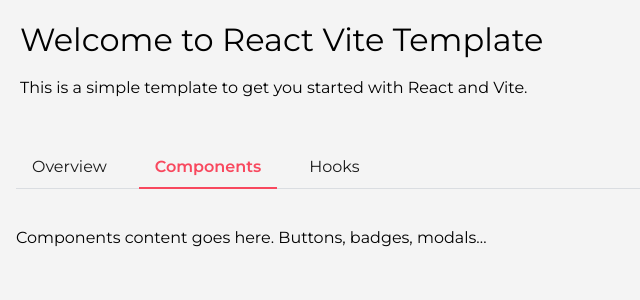
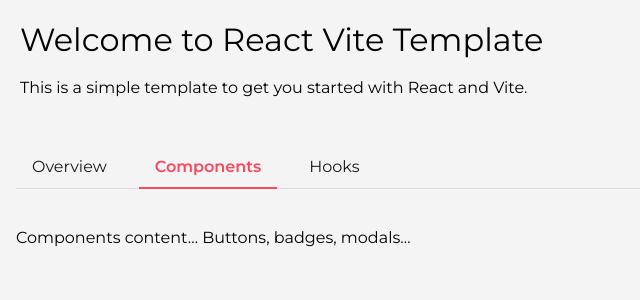
Before and after one commit to devoteamgcloud/react-vite-fe-template, a React (Vite) app: page / in a window 1280 px wide. Both pictures are taken after a click on the tab "Components". Shown: the top 300 px of the page, without its empty margins (0-640 px from the left). Built offline with nearby package versions, Linux system fonts and the light colour scheme.

Commit message:
Move intro text (header) and tabs to LibraryPage and wire routing

```diff
--- a/src/App.tsx
+++ b/src/App.tsx
@@ -1,53 +1,13 @@
-import Tabs from './components/common/organisms/Tabs'
-import { Main } from './components/common/styled'
-import { Typography as T } from './core/typography'
+// src/App.tsx (optional)
+import { BrowserRouter, Routes, Route } from 'react-router-dom'
+import LibraryPage from './pages/LiberyPage'
 
-function App() {
+export default function App() {
   return (
-    <>
-      <T.Heading3 style={{ margin: '20px' }}>
-        Welcome to React Vite Template
-      </T.Heading3>
-      <T.BodyBase style={{ margin: '20px' }}>
-        This is a simple template to get you started with React and Vite.
-      </T.BodyBase>
-
-      <Main>
-        <Tabs
-          items={[
-            {
-              key: 'overview',
-              label: 'Overview',
-              content: (
-                <T.BodyBase>
-                  Overview content goes here. Describe the template, goals, etc.
-                </T.BodyBase>
-              ),
-            },
-            {
-              key: 'components',
-              label: 'Components',
-              content: (
-                <T.BodyBase>
-                  Components content goes here. Buttons, badges, modals…
-                </T.BodyBase>
-              ),
-            },
-            {
-              key: 'hooks',
-              label: 'Hooks',
-              content: (
-                <T.BodyBase>
-                  Hooks content goes here. useToggle, useLocalStorage,
-                  useCounter…
-                </T.BodyBase>
-              ),
-            },
-          ]}
-        />
-      </Main>
-    </>
+    <BrowserRouter>
+      <Routes>
+        <Route index element={<LibraryPage />} />
+      </Routes>
+    </BrowserRouter>
   )
 }
-
-export default App
--- a/src/components/common/organisms/Tabs/index.ts
+++ b/src/components/common/organisms/Tabs/index.ts
@@ -1,3 +1,2 @@
-import Tabs from './Tabs'
-
-export default Tabs
+export { default } from './Tabs'
+export type { TabItem } from './Tabs'
--- a/src/main.tsx
+++ b/src/main.tsx
@@ -1,18 +1,20 @@
+// src/main.tsx
 import { StrictMode } from 'react'
 import { createRoot } from 'react-dom/client'
+import { BrowserRouter, Routes, Route } from 'react-router-dom'
+import { ThemeProvider } from '@emotion/react'
+import theme from './core/theme'
 import './index.css'
-import App from './App.tsx'
-import { BrowserRouter, Route, Routes } from 'react-router'
-import { ThemeProvider } from '@emotion/react'
-import theme from './core/theme.ts'
+
+import LibraryPage from './pages/LiberyPage'
 
 createRoot(document.getElementById('root')!).render(
   <StrictMode>
     <ThemeProvider theme={theme}>
       <BrowserRouter>
         <Routes>
-          //TODO: Add more routes that takes you to different template pages
-          <Route path="/" element={<App />} />
+          {/* One route that renders the whole page */}
+          <Route index element={<LibraryPage />} />
         </Routes>
       </BrowserRouter>
     </ThemeProvider>
--- /dev/null
+++ b/src/pages/LiberyPage/index.tsx
@@ -0,0 +1,22 @@
+// src/pages/LibraryPage/index.tsx
+import { Typography as T } from '../../core/typography'
+import Tabs from '../../components/common/organisms/Tabs'
+import { Main } from '../../components/common/styled'
+import { LIBRARY_TABS } from './tabs.config'
+
+export default function LibraryPage() {
+  return (
+    <>
+      <T.Heading3 style={{ margin: 20 }}>
+        Welcome to React Vite Template
+      </T.Heading3>
+      <T.BodyBase style={{ margin: 20 }}>
+        This is a simple template to get you started with React and Vite.
+      </T.BodyBase>
+
+      <Main>
+        <Tabs items={LIBRARY_TABS} defaultKey="overview" />
+      </Main>
+    </>
+  )
+}
--- /dev/null
+++ b/src/pages/LiberyPage/tabs.config.tsx
@@ -0,0 +1,11 @@
+// src/pages/LibraryPage/tabs.config.tsx
+import type { TabItem } from '../../components/common/organisms/Tabs'
+import OverviewTab from './tabs/Overview'
+import ComponentsTab from './tabs/Components'
+import HooksTab from './tabs/Hooks'
+
+export const LIBRARY_TABS: TabItem[] = [
+  { key: 'overview', label: 'Overview', content: <OverviewTab /> },
+  { key: 'components', label: 'Components', content: <ComponentsTab /> },
+  { key: 'hooks', label: 'Hooks', content: <HooksTab /> },
+]
--- /dev/null
+++ b/src/pages/LiberyPage/tabs/Components/index.tsx
@@ -0,0 +1,5 @@
+import { Typography as T } from '../../../../core/typography'
+
+export default function ComponentsTab() {
+  return <T.BodyBase>Components content… Buttons, badges, modals…</T.BodyBase>
+}
--- /dev/null
+++ b/src/pages/LiberyPage/tabs/Hooks/index.tsx
@@ -0,0 +1,9 @@
+import { Typography as T } from '../../../../core/typography'
+
+export default function HooksTab() {
+  return (
+    <T.BodyBase>
+      Hooks content… useToggle, useLocalStorage, useCounter…
+    </T.BodyBase>
+  )
+}
--- /dev/null
+++ b/src/pages/LiberyPage/tabs/Overview/index.tsx
@@ -0,0 +1,9 @@
+import { Typography as T } from '../../../../core/typography'
+
+export default function OverviewTab() {
+  return (
+    <T.BodyBase>
+      Overview content goes here. Describe the template, goals, etc.
+    </T.BodyBase>
+  )
+}
```
Also changed, not shown: src/components/common/organisms/Tabs/Tabs.tsx (+6 -1 lines), src/pages/LiberyPage/tabs/Components/previews/ButtonPreview.tsx (added), src/pages/LiberyPage/tabs/Overview/IntroCard.tsx (added).
